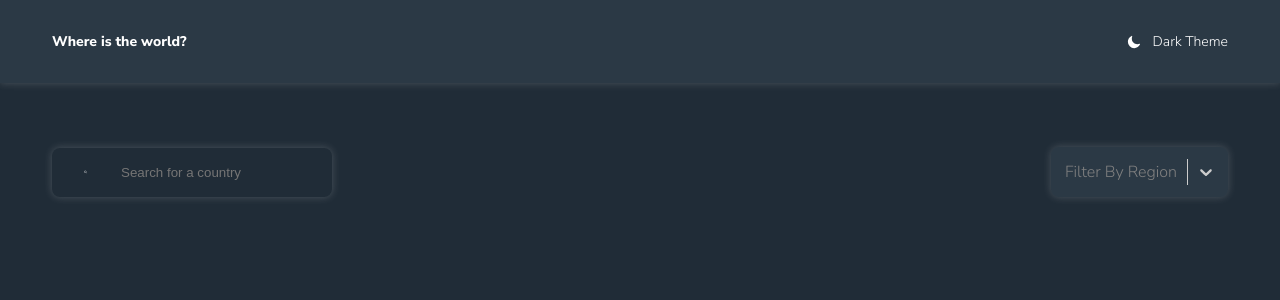
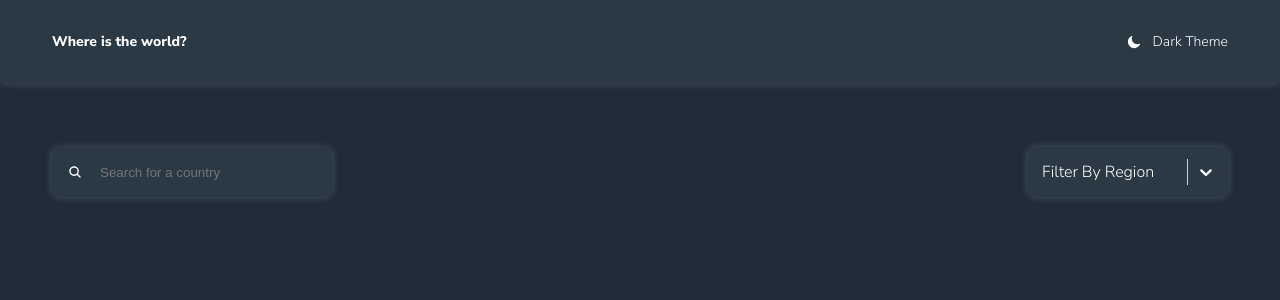
Before and after one commit to bambuuk/countries-flags, a React (Vite) app: page / in a window 1280 px wide. Shown: the top 300 px of the page. Built offline with nearby package versions, Linux system fonts and the light colour scheme.

Commit message:
feat/upd input and select styles of Controls component

```diff
--- a/src/components/Controls.jsx
+++ b/src/components/Controls.jsx
@@ -29,7 +29,7 @@ const Controls = () => {
 
   return (
     <Wrapper>
-      <Search search={search} onChange={setSearch} />
+      <Search search={search} setSearch={setSearch} />
       <CustomSelect
         options={options}
         placeholder="Filter By Region"
--- a/src/components/CustomSelect.jsx
+++ b/src/components/CustomSelect.jsx
@@ -25,8 +25,27 @@ export const CustomSelect = styled(Select).attrs({
   },
 })`
   width: 100%;
+  border-radius: var(--radii);
+  font-family: var(--family);
+  border: none;
+
+  & > * {
+    box-shadow: var(--shadow);
+  }
+
+  & * {
+    color: var(--colors-text) !important;
+  }
+
+  & input {
+    padding-left: 0.25rem;
+  }
+
+  & div[id] {
+    background-color: var(--colors-ui-base);
+  }
 
   @media (min-width: 767px) {
-    width: auto;
+    width: 200px;
   }
 `;
--- a/src/components/Search.jsx
+++ b/src/components/Search.jsx
@@ -3,13 +3,14 @@ import styled from "styled-components";
 import { IoSearch } from "react-icons/io5";
 
 const InputContainer = styled.label`
-  padding: 1rem 2rem;
+  padding: 1rem;
   display: flex;
   align-items: center;
   border-radius: var(--radii);
   box-shadow: var(--shadow);
   width: 100%;
   margin-bottom: 1.5rem;
+  background-color: var(--colors-ui-base);
 
   @media (min-width: 767px) {
     margin-bottom: 0;
@@ -17,14 +18,15 @@ const InputContainer = styled.label`
   }
 `;
 const Input = styled.input.attrs({
-  type: "search",
+  type: "text",
   placeholder: "Search for a country",
 })`
-  margin-left: 2rem;
+  margin-left: 1rem;
   border: none;
   outline: none;
-  background-color: var(--colors-bg);
+  background-color: var(--colors-ui-base);
   color: var(--color-text);
+  width: 100%;
 `;
 
 const Search = ({ search, setSearch }) => {
```
